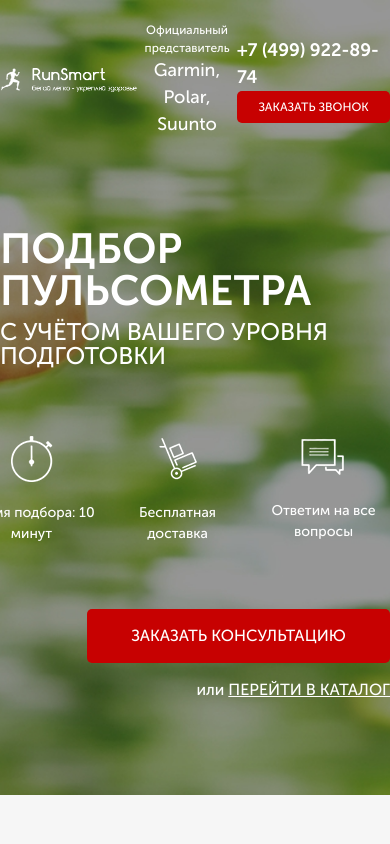
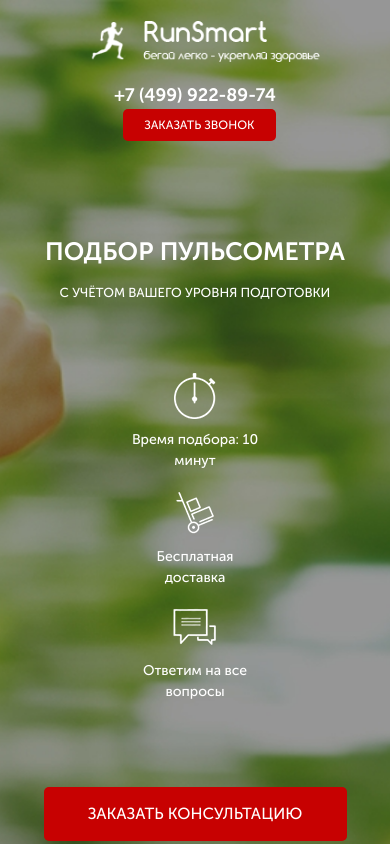
Before and after one commit to norison/Pulse, a website: page src/index.html in a window 390 px wide. Shown: the top 844 px of the page. Drawn offline with Linux system fonts and the light colour scheme.

Commit message:
added media styles for promo

```diff
--- /dev/null
+++ b/src/sass/blocks/media/_buttons.scss
@@ -0,0 +1,7 @@
+@media (max-width: 330px) {
+  .button {
+    &__main {
+      width: 250px;
+    }
+  }
+}
--- /dev/null
+++ b/src/sass/blocks/media/_headers.scss
@@ -0,0 +1,37 @@
+@media (max-width: 966px) {
+  .header {
+    &__logo {
+      padding-left: 20px;
+    }
+    &__contacts {
+      padding-right: 20px;
+    }
+  }
+}
+
+@media (max-width: 630px) {
+  .header {
+    &__official {
+      display: none;
+    }
+  }
+}
+
+@media (max-width: 530px) {
+  .header {
+    &__official {
+      display: none;
+    }
+  }
+}
+
+@media (max-width: 450px) {
+  .header {
+    flex-direction: column;
+    align-items: center;
+    &__contacts {
+      padding-right: 0;
+      margin-top: 20px;
+    }
+  }
+}
--- /dev/null
+++ b/src/sass/blocks/media/_promo.scss
@@ -0,0 +1,41 @@
+@media (max-width: 966px) {
+  .promo {
+    &__wrapper {
+      align-items: center;
+    }
+  }
+}
+
+@media (max-width: 530px) {
+  .promo {
+    &__header {
+      font-size: 35px;
+    }
+    &__subheader {
+      font-size: 15px;
+    }
+  }
+}
+
+@media (max-width: 440px) {
+  .promo {
+    &__header {
+      font-size: 25px;
+    }
+    &__subheader {
+      font-size: 13px;
+    }
+    &__icons {
+      width: 300px;
+      flex-direction: column;
+      align-items: center;
+      justify-content: space-between;
+    }
+    &__icon {
+      margin-bottom: 20px;
+      img {
+        margin-bottom: 10px;
+      }
+    }
+  }
+}
--- a/src/sass/style.scss
+++ b/src/sass/style.scss
@@ -7,6 +7,10 @@
 @import "blocks/consultation";
 @import "blocks/forms";
 
+@import "blocks/media/promo";
+@import "blocks/media/headers";
+@import "blocks/media/buttons";
+
 * {
   font-family: "Museo Sans Cyrl", sans-serif;
 }
```
Also changed, not shown: src/css/style.min.css.
